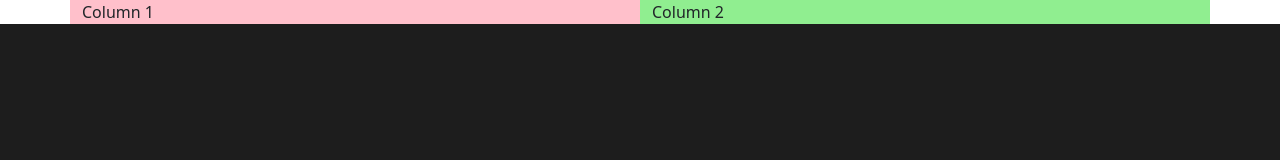
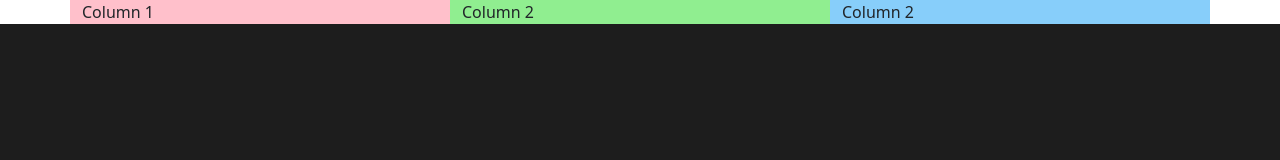
Before and after one commit to LSDsloth/CSS_frameworks_CA, a website: page index.html in a window 1280 px wide. Drawn offline with nearby package versions, Linux system fonts and the light colour scheme.

Commit message:
Added a col3

```diff
--- a/css/style.css
+++ b/css/style.css
@@ -8,3 +8,6 @@ html {
 .col2 {
   background-color: lightgreen;
 }
+.col3 {
+  background-color: lightskyblue;
+}
--- a/index.html
+++ b/index.html
@@ -16,6 +16,7 @@
       <div class="row">
         <div class="col col1">Column 1</div>
         <div class="col col2">Column 2</div>
+        <div class="col col3">Column 2</div>
       </div>
     </div>
   </body>
```
